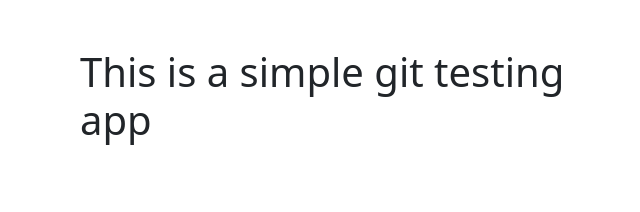
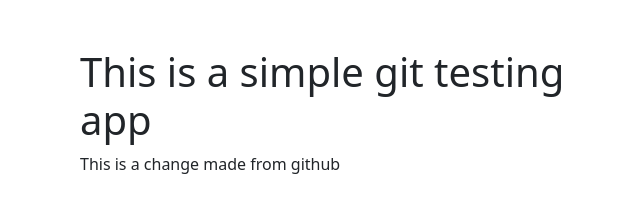
Before and after one commit to JJdev95/simplegittestingrepository, a plain HTML site: page index.html in a window 1280 px wide. Shown: the whole page, without its empty margins (287-927 px from the left). Drawn offline with nearby package versions, Linux system fonts and the light colour scheme.

Commit message:
Updated index.html from github itself
Let's go brandon :)

```diff
--- a/index.html
+++ b/index.html
@@ -12,6 +12,7 @@
         <div class="row d-flex justify-content-center">
             <div class="col-md-6">
                 <h1>This is a simple git testing app</h1>
+                <p>This is a change made from github</p>
             </div>
         </div>
     </div>
```
